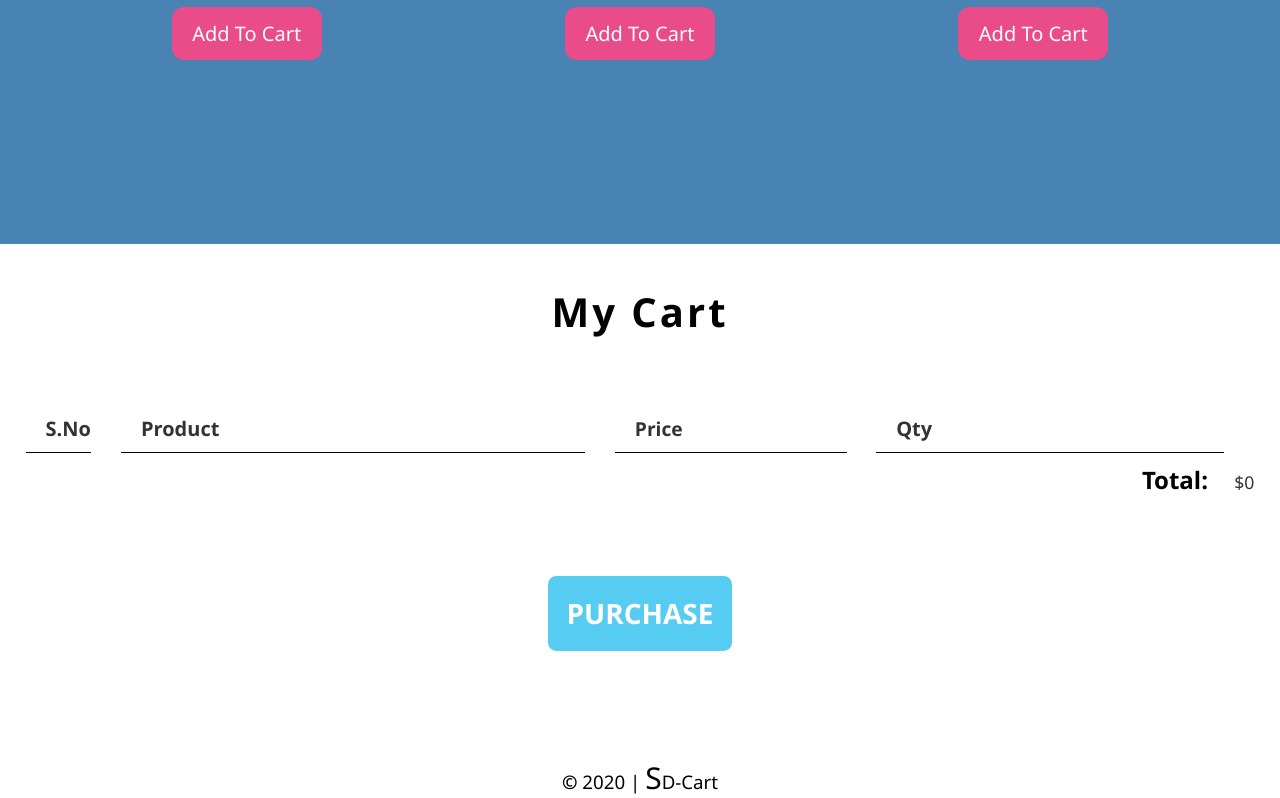
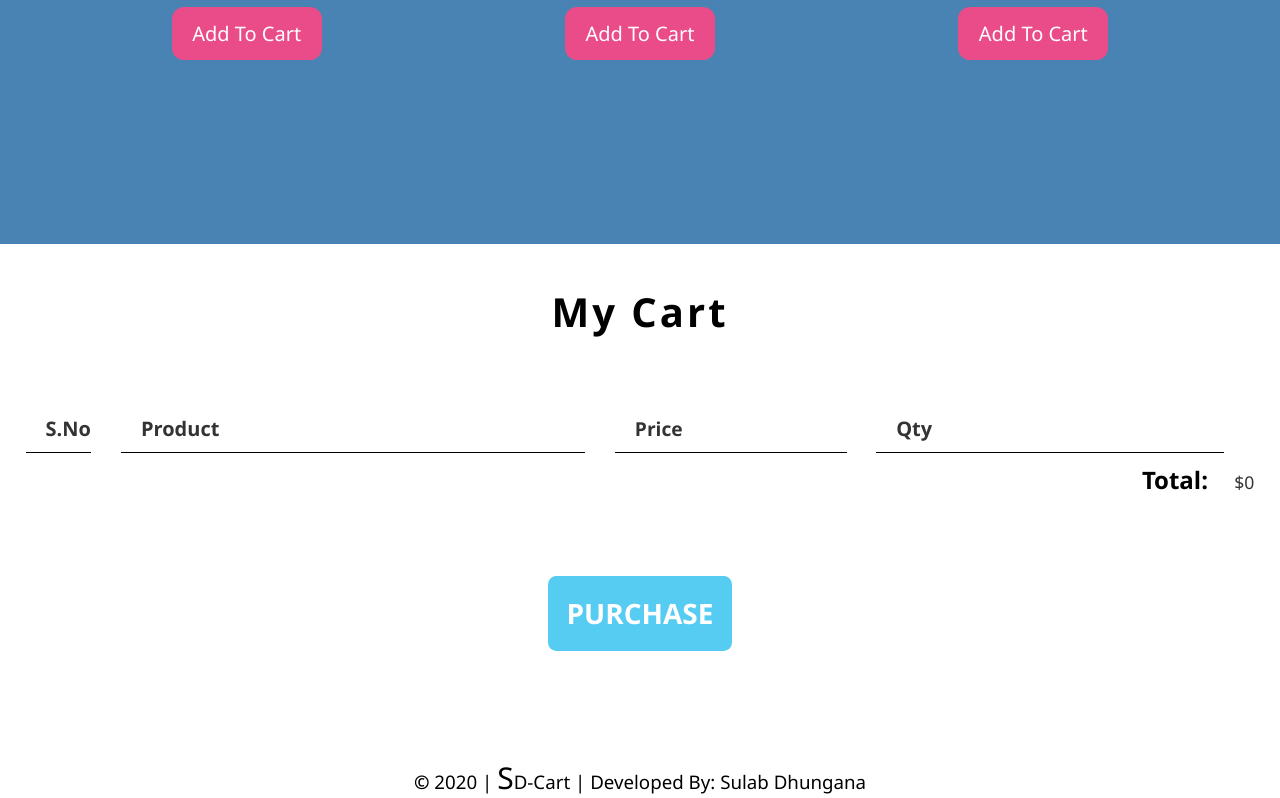
Before and after one commit to Sdhungana/SD-Cart, a plain HTML site: page index.html in a window 1280 px wide. Shown: the part 2839-3637 px from the top of the page. Drawn offline with Linux system fonts and the light colour scheme.

Commit message:
updated footer

```diff
--- a/index.html
+++ b/index.html
@@ -51,7 +51,7 @@
             <button class="btn-mycart btn-primary btn-purchase" type="button">PURCHASE</button>
         </section>
         <footer>
-            <h3><b>&copy;</b> 2020 | <span>S</span>D-Cart</h3>
+            <h3><b>&copy;</b> 2020 | <span>S</span>D-Cart | Developed By: Sulab Dhungana</h3>
         </footer>
     </div>
     <script></script>
```
